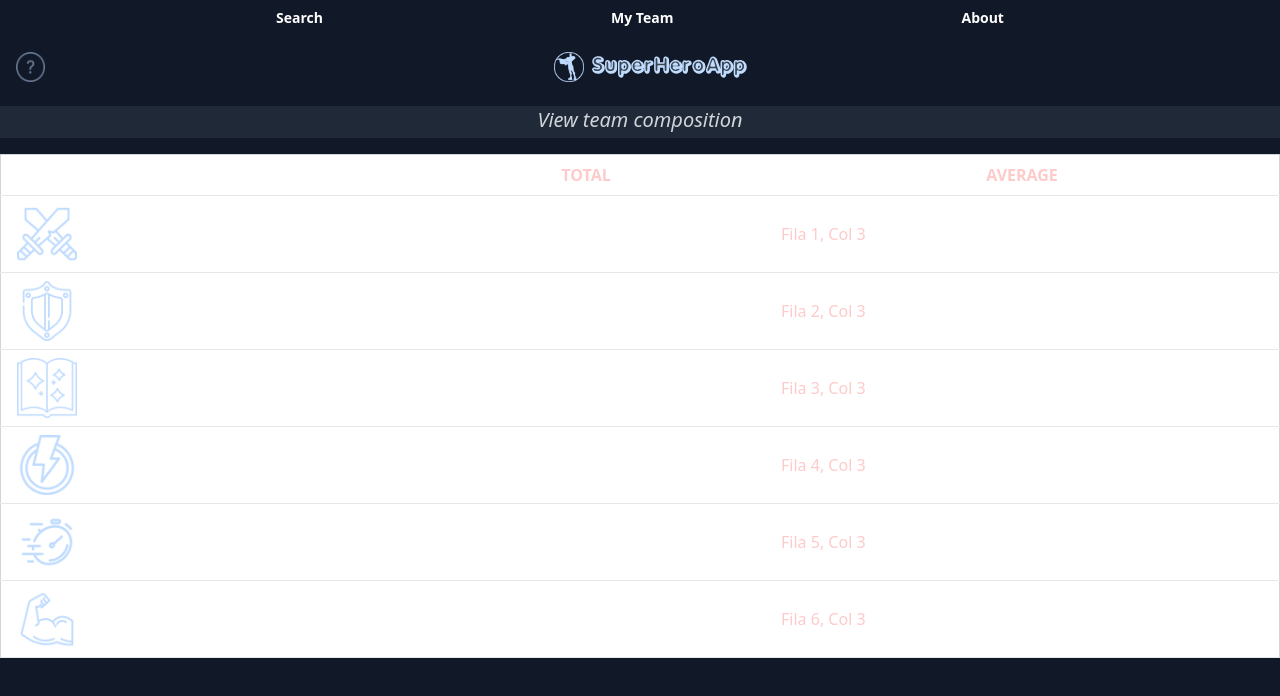
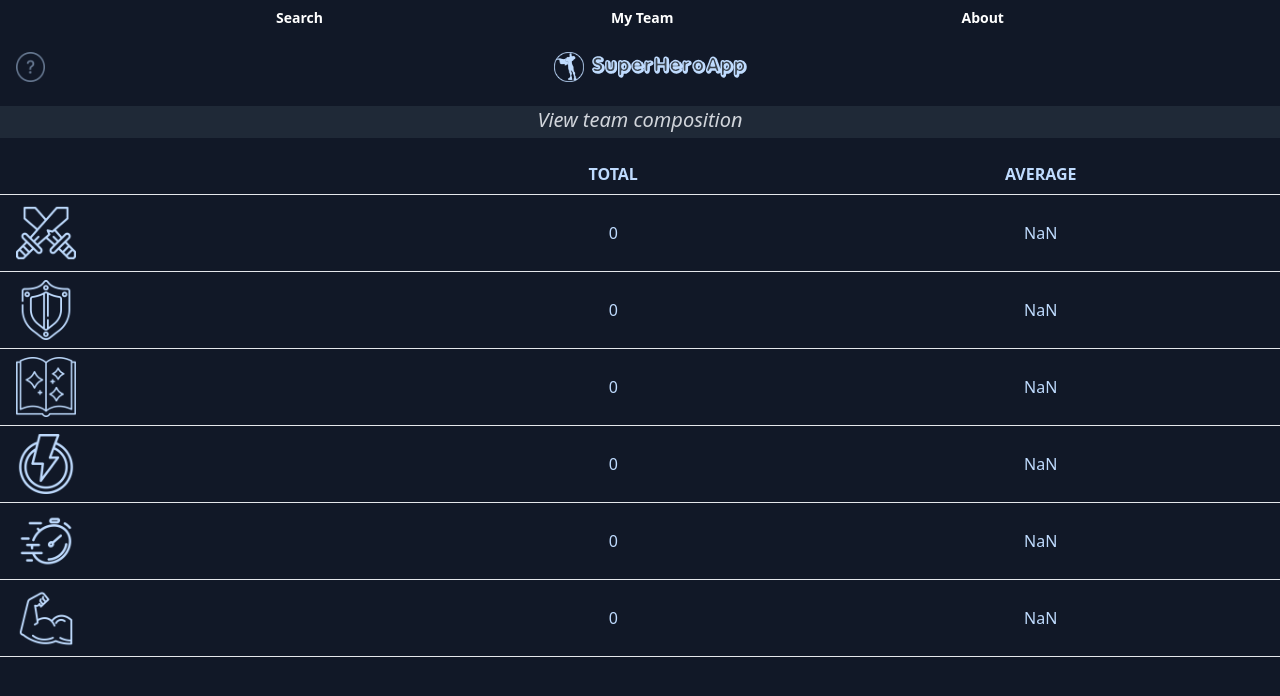
Before and after one commit to demaime/heroapp, a Next.js app: page /team in a window 1280 px wide. Both pictures are taken after a click on the button "View stats". Shown: the top 696 px of the page. Built offline with nearby package versions, Linux system fonts and the light colour scheme.

Commit message:
funciona la suma y promedio de powerstats

```diff
--- a/src/components/TeamMembers.tsx
+++ b/src/components/TeamMembers.tsx
@@ -15,13 +15,12 @@ export default function TeamMembers({ team }: TeamMembersProps) {
           className=" w-full flex items-center justify-center py-2"
         >
           <Image
-            className="rounded-full shadow-lg shadow-gray-700"
+            className="rounded-lg shadow-lg shadow-gray-700"
             src={hero.image.url}
             alt="Hero Image"
             height={100}
             width={100}
           />
-          {/* <p>{hero.name}</p> */}
         </li>
       ))}
     </ul>
--- a/src/components/TeamStats.tsx
+++ b/src/components/TeamStats.tsx
@@ -1,7 +1,10 @@
+// @ts-nocheck
+
 import { Hero } from "@/types/hero-type";
 import React from "react";
 import { Fade } from "react-awesome-reveal";
 import Image from "next/image";
+import Tippy from "@tippyjs/react";
 
 interface TeamStatsProps {
   team: Hero[];
@@ -17,9 +20,9 @@ export default function TeamStats({ team }: TeamStatsProps) {
     "strength",
   ];
 
-  function sumarTotales(superheroes: Hero[]) {
-    // Inicializa un objeto para almacenar los totales
-    const totales = {
+  function getTotalsAndAverage(superheroes: Hero[]) {
+    // Inicializa un objeto para almacenar los totales y sumas
+    const totals = {
       combat: 0,
       durability: 0,
       intelligence: 0,
@@ -30,27 +33,32 @@ export default function TeamStats({ team }: TeamStatsProps) {
 
     // Itera sobre cada superhéroe y suma los valores
     superheroes.forEach((heroe: Hero) => {
-      Object.keys(totales).forEach((propiedad: string) => {
+      Object.keys(totals).forEach((prop: string) => {
         // Convierte la cadena en un número, si es posible
-        const valor = parseInt(heroe[propiedad], 10) || 0;
+        const valor = parseInt(heroe.powerstats[prop], 10) || 0;
         // Suma el valor a la propiedad correspondiente
-        totales[propiedad] += valor;
+        totals[prop] += valor;
       });
     });
 
-    return totales;
+    // Calcula el promedio para cada propiedad
+    const average = Object.fromEntries(
+      Object.entries(totals).map(([prop, total]) => [
+        prop,
+        total / superheroes.length,
+      ])
+    );
+
+    return { totals: totals, average };
   }
 
-  // Llama a la función con tu array de superhéroes
-  const totales = sumarTotales(team);
-
-  console.log(totales);
+  const { totals: totals, average } = getTotalsAndAverage(team);
 
   return (
-    <div className="text-red-200">
+    <div className="text-blue-200">
       <Fade cascade={true} duration={400} damping={0.3}>
         <div>
-          <table className="min-w-full bg-white border border-gray-300">
+          <table className="min-w-full">
             <thead>
               <tr>
                 <th className="py-2 px-4 border-b"></th>
@@ -62,27 +70,26 @@ export default function TeamStats({ team }: TeamStatsProps) {
               {powerstatsTitles.map((stat, index) => (
                 <tr key={index}>
                   <td className="py-2 px-4 border-b">
-                    {" "}
+                    <Tippy key={stat} content={stat.toUpperCase()}>
                       <Image
                         src={`/assets/powerstats/${stat}.png`}
                         alt={`${stat} powerstat`}
                         width={60}
                         height={60}
                       />
+                    </Tippy>
                   </td>
                   <td className="py-2 px-4 border-b text-center">
-                    {/* {teamStats.map((hero) => hero[stat])} */}
+                    {totals[stat]}
                   </td>
-                  <td className="py-2 px-4 border-b">{`Fila ${
-                    index + 1
-                  }, Col 3`}</td>
+                  <td className="py-2 px-4 border-b text-center">
+                    {average[stat].toFixed(2)}{" "}
+                  </td>
                 </tr>
               ))}
             </tbody>
           </table>
         </div>
-
-        {team.map((hero) => hero.name)}
       </Fade>
     </div>
   );
```
Lines whose indentation alone changed are shown as unchanged.
